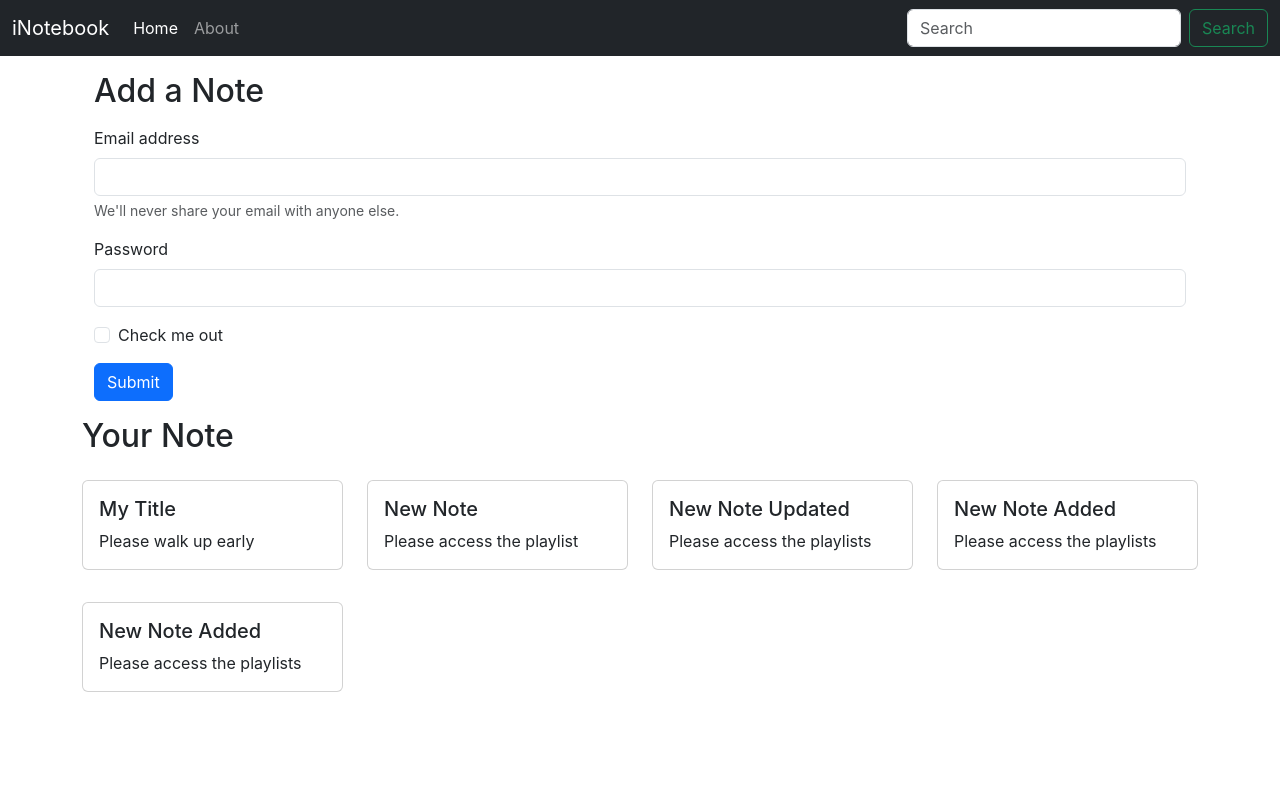
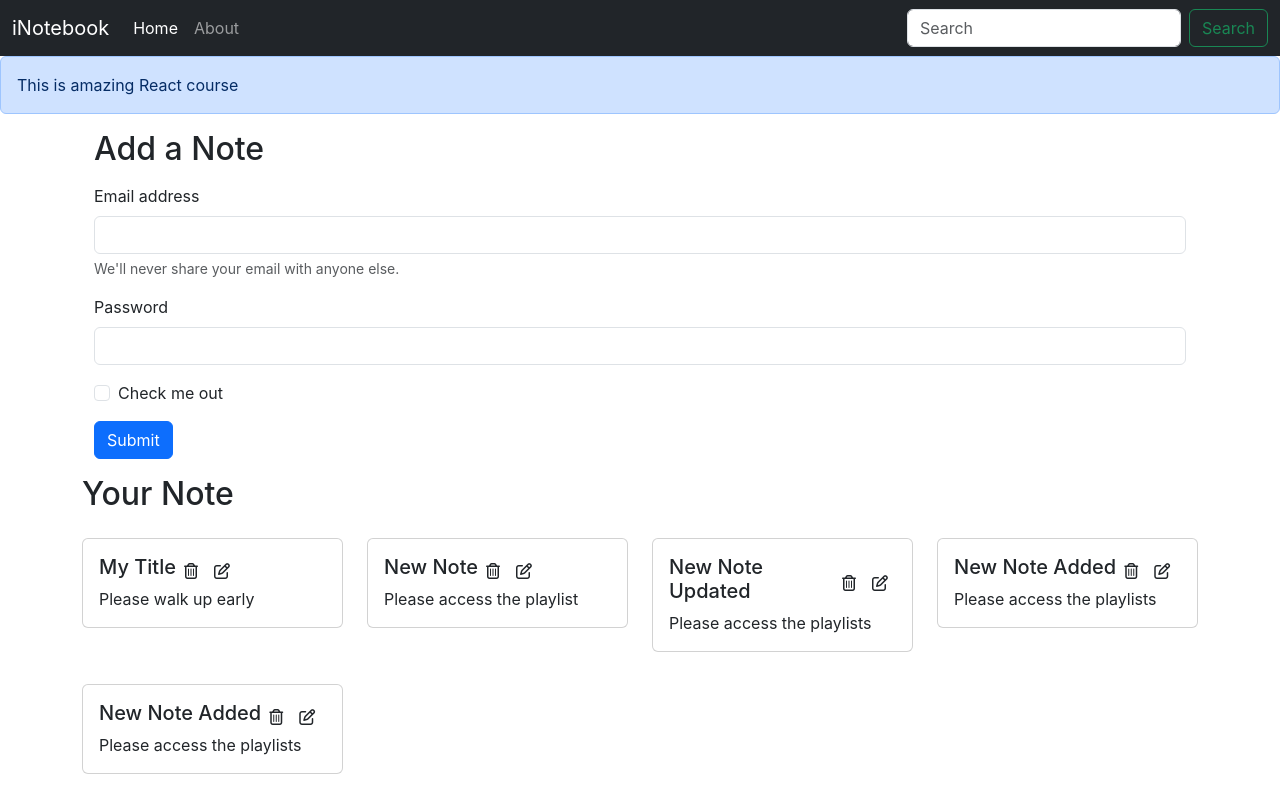
Before and after one commit to nitinsonawane123/iNotebook, a React (Create React App) app: page / in a window 1280 px wide. Built offline with nearby package versions, Linux system fonts and the light colour scheme; the HTML template or start-up script is replaced by a standard one.

Commit message:
Video 62 Completed

```diff
--- a/public/index.html
+++ b/public/index.html
@@ -19,6 +19,7 @@
   <body>
     <noscript>You need to enable JavaScript to run this app.</noscript>
     <div id="root"></div>
+    <script src="https://kit.fontawesome.com/0acee7decb.js" crossorigin="anonymous"></script>
     <script src="https://cdn.jsdelivr.net/npm/bootstrap@5.3.3/dist/js/bootstrap.bundle.min.js"
     integrity="sha384-YvpcrYf0tY3lHB60NNkmXc5s9fDVZLESaAA55NDzOxhy9GkcIdslK1eN7N6jIeHz" crossorigin="anonymous"></script>
   </body>
--- a/src/App.js
+++ b/src/App.js
@@ -4,6 +4,7 @@
 import Home from "./components/Home";
 import About from "./components/About";
 import NoteState from "./context/notes/NoteState";
+import Alert from "./components/Alert";
 
 function App() {
   return (
@@ -11,6 +12,7 @@
       <NoteState>
         <Router>
           <Navbar />
+          <Alert message="This is amazing React course"/>
           <div className="container">
             <Routes>
               <Route exact path="/" element={<Home />} />
--- /dev/null
+++ b/src/components/Alert.js
@@ -0,0 +1,14 @@
+import React from 'react'
+
+const Alert = (props) => {
+  return (
+    <div>
+        <div className="alert alert-primary" role="alert">
+          {props.message}
+       </div>
+
+    </div>
+  )
+}
+
+export default Alert
--- a/src/components/Noteitem.js
+++ b/src/components/Noteitem.js
@@ -4,10 +4,14 @@
     const {note} = props;
   return (
 <div className="col-md-3">
- <div class="card my-3">
-    <div class="card-body">
-     <h5 class="card-title">{note.title}</h5>
-    <p class="card-text">{note.description}</p>
+ <div className="card my-3">
+    <div className="card-body">
+        <div className="d-flex align-items-center">
+        <h5 className="card-title">{note.title}</h5>
+        <i className="far fa-trash-alt mx-2"></i>
+        <i className="far fa-edit mx-2"></i>
+    </div>
+    <p className="card-text">{note.description}</p>
   </div>
 </div>
 </div>
--- a/src/components/Notes.js
+++ b/src/components/Notes.js
@@ -9,7 +9,7 @@
     <div className="row my-3">
     <h2>Your Note</h2>
     {notes.map((note)=>{
-      return <Noteitem note = {note}/>
+      return <Noteitem key={note._id} note = {note}/>
     })}
     </div>
   )
--- a/src/context/notes/NoteState.js
+++ b/src/context/notes/NoteState.js
@@ -40,7 +40,7 @@
           "__v": 0
         },
         {
-            "_id": "66613a25f43d3d8c41d82d6b",
+            "_id": "66613a25f43d3d8c41d82d6b1",
             "user": "665f03fcc6a1d572c40409b1",
             "title": "New Note Added",
             "description": "Please access the playlists",
--- a/src/index.css
+++ b/src/index.css
@@ -11,3 +11,7 @@
   font-family: source-code-pro, Menlo, Monaco, Consolas, 'Courier New',
     monospace;
 }
+
+i{
+  cursor: pointer;
+}
```
